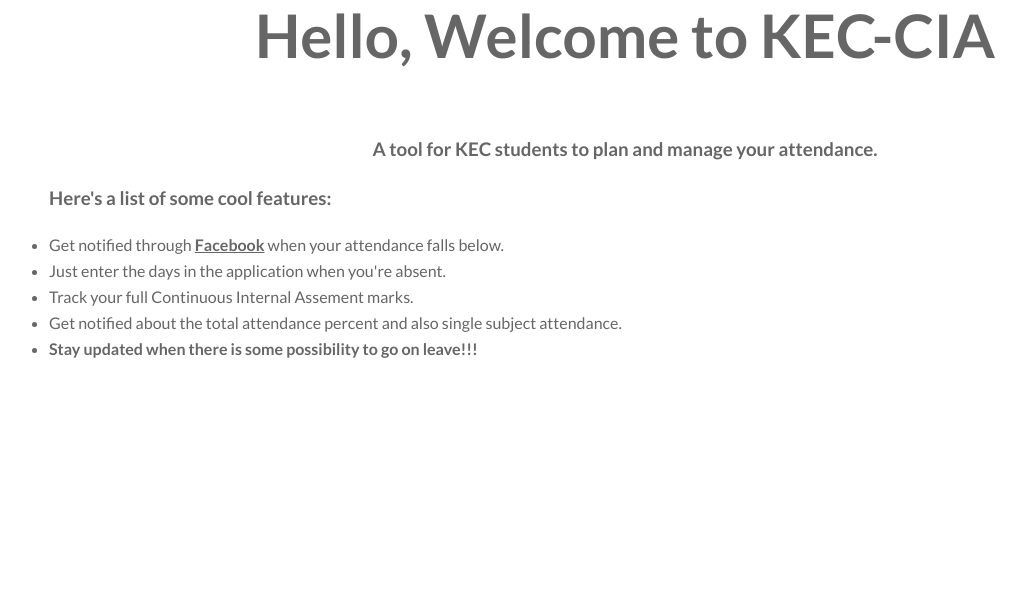
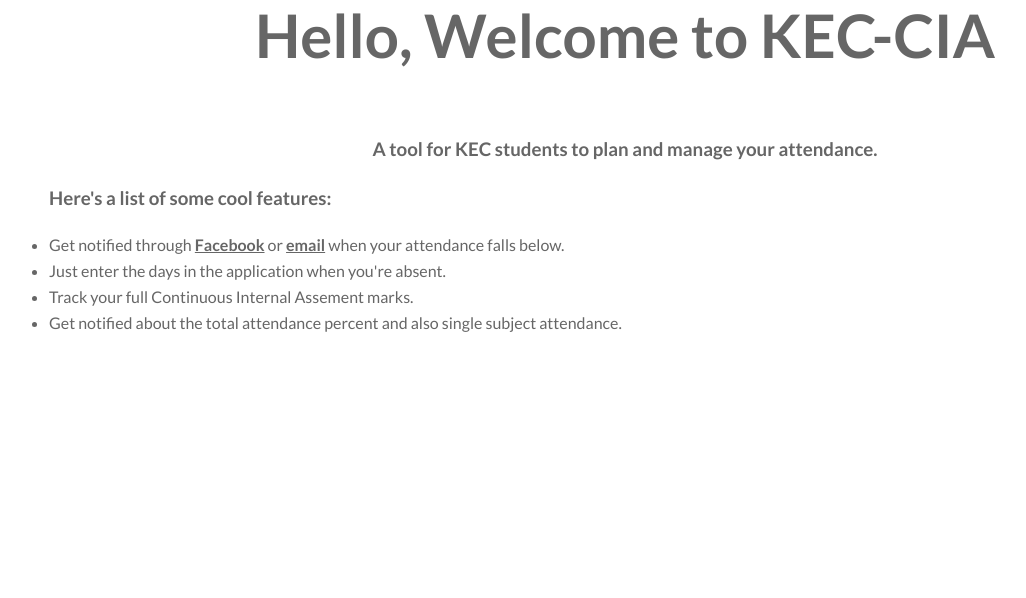
Before and after one commit to kongueng/kec-cia, a PHP site: page / in a window 1280 px wide. Shown: the part 103-701 px from the top of the page, without its empty margins (15-1041 px from the left). Run offline with PHP 8.4, Linux system fonts and the light colour scheme; some libraries are stand-ins or nearby versions.

Commit message:
commented sensitive

```diff
--- a/index.php
+++ b/index.php
@@ -37,11 +37,13 @@
 				<h3 class="cen">A tool for KEC students to plan and manage your attendance.</h3>
 				<h3>Here's a list of some cool features:</h3>
 				<ul class="bullets">
-					<li>Get notified through <b><u>Facebook</u></b> when your attendance falls below.</li>
+					<li>Get notified through <b><u>Facebook</u></b> or <b><u>email</u></b> when your attendance falls below.</li>
 					<li>Just enter the days in the application when you're absent.</li>
 					<li>Track your full Continuous Internal Assement marks.</li>
 					<li>Get notified about the total attendance percent and also single subject attendance.</li>
-					<li><b>Stay updated when there is some possibility to go on leave!!!</b></li>
+					<?php
+					//<li><b>Stay updated when there is some possibility to go on leave!!!</b></li>
+					?>
 				</ul>
 			</div>
 		</div>
```
